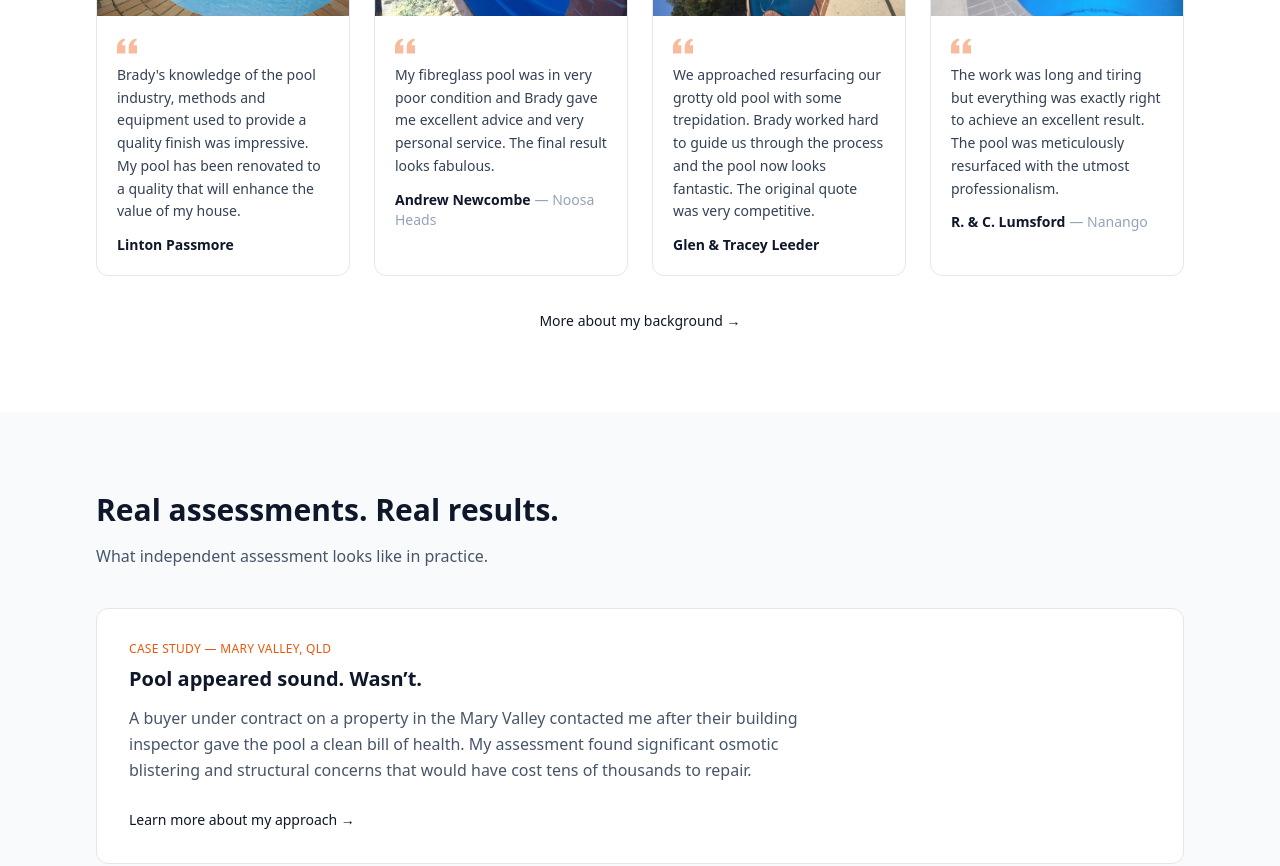
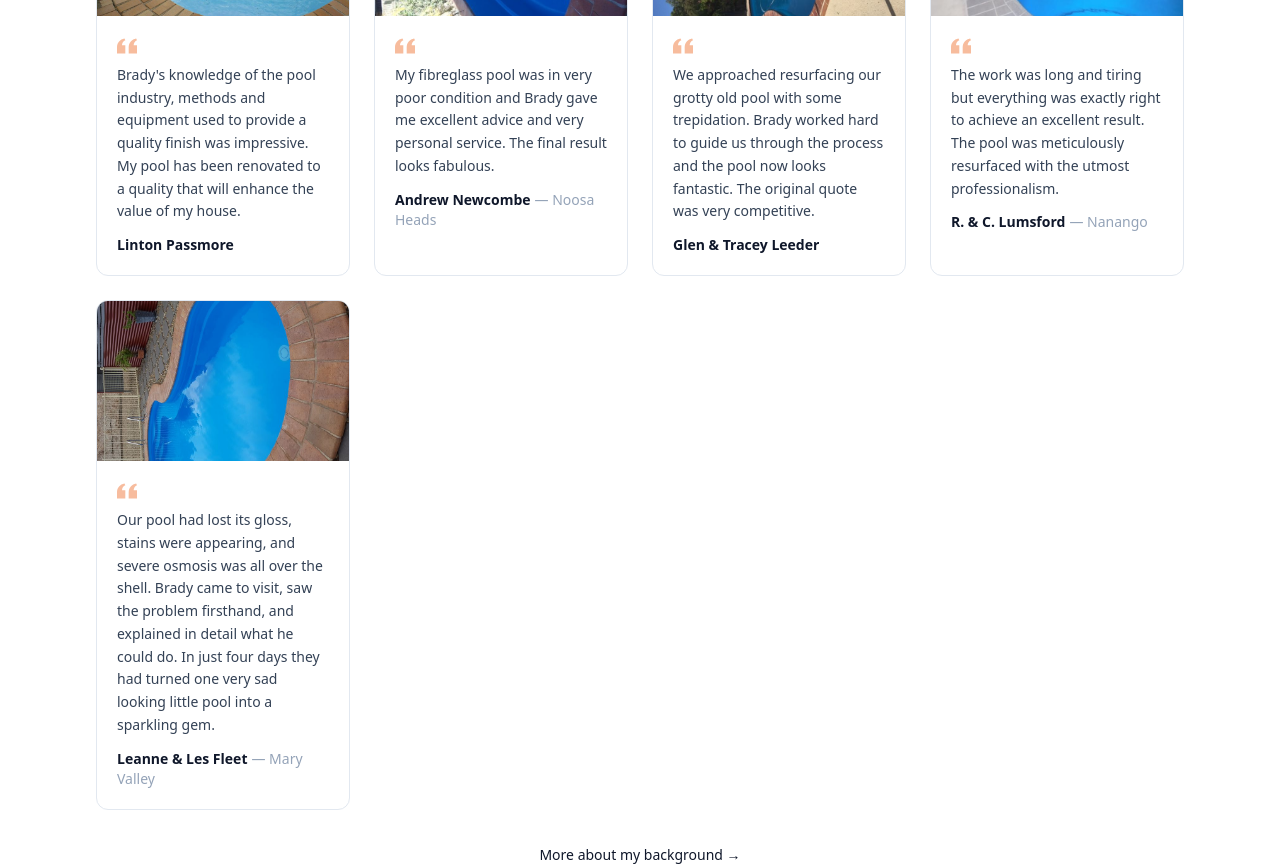
Before and after one commit to fibreglasspoolcheck/fibreglass-pool-check, a Next.js app: page / in a window 1280 px wide. Shown: the part 3237-4103 px from the top of the page. Built offline with nearby package versions, Linux system fonts and the light colour scheme.

Commit message:
Add Fleet testimonial (Mary Valley)

```diff
--- a/app/About/page.jsx
+++ b/app/About/page.jsx
@@ -225,6 +225,12 @@ export default function About() {
                 location: "Nanango",
                 image: "/images/lumsford-after.jpg",
               },
+              {
+                quote: "Our pool had lost its gloss and stains were regularly appearing. Not to mention the severe osmosis all over the pool shell. Brady came to visit, saw the problem firsthand, and explained in detail what he could do. We received our quote — much much much less than a new pool — and straight away organised a time for Brady to start work. In just four days they had turned one very sad looking little pool into a sparkling gem. We cannot say enough about Brady's attention to detail and his determination to not be defeated by a little thing such as threatening bad weather.",
+                name: "Leanne & Les Fleet",
+                location: "Mary Valley",
+                image: "/images/maryvalley-after.jpg",
+              },
             ].map((item) => (
               <div key={item.name} className="bg-white border border-slate-200 rounded-xl overflow-hidden flex flex-col sm:flex-row">
                 <div className="relative w-full sm:w-48 h-40 sm:h-auto flex-shrink-0">
--- a/app/page.jsx
+++ b/app/page.jsx
@@ -377,6 +377,12 @@ export default function Home() {
                 location: "Nanango",
                 image: "/images/lumsford-after.jpg",
               },
+              {
+                quote: "Our pool had lost its gloss, stains were appearing, and severe osmosis was all over the shell. Brady came to visit, saw the problem firsthand, and explained in detail what he could do. In just four days they had turned one very sad looking little pool into a sparkling gem.",
+                name: "Leanne & Les Fleet",
+                location: "Mary Valley",
+                image: "/images/maryvalley-after.jpg",
+              },
             ].map((item) => (
               <div key={item.name} className="bg-white border border-slate-200 rounded-xl overflow-hidden">
                 <div className="relative h-40">
```
